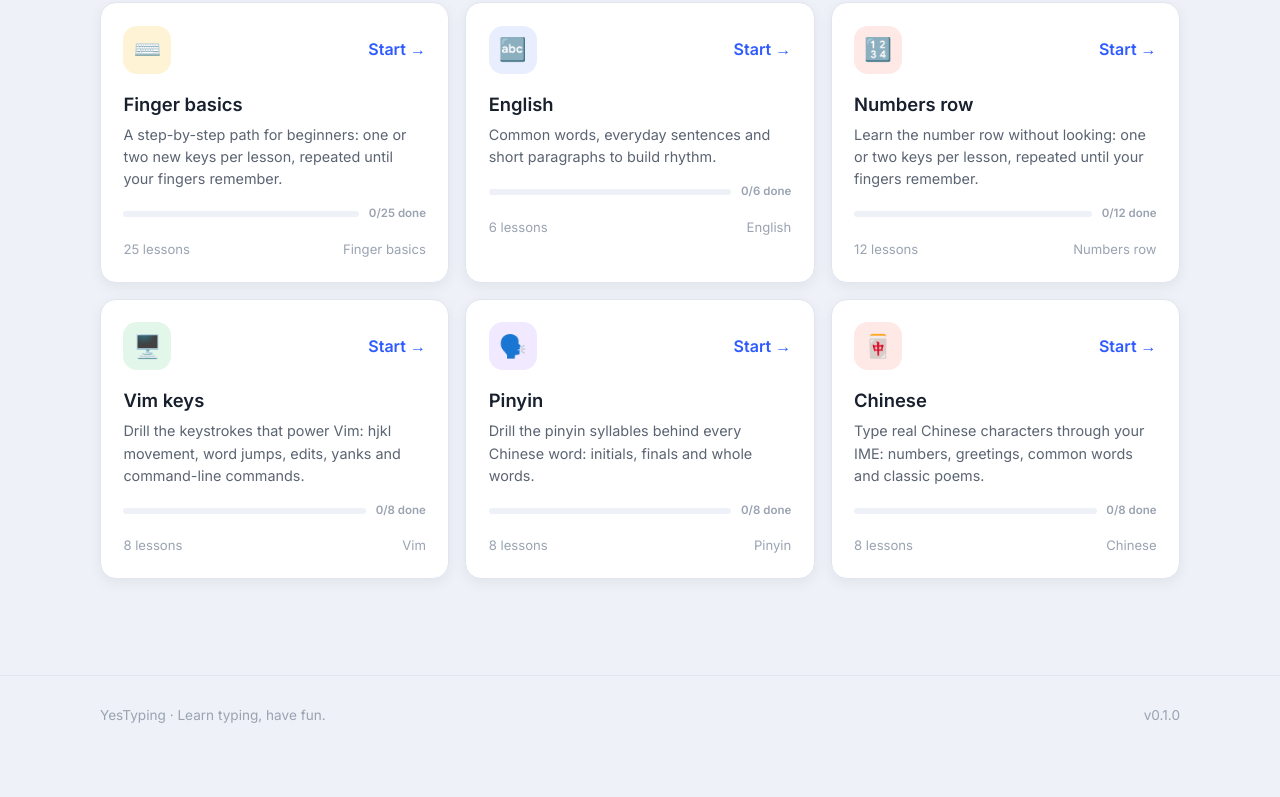
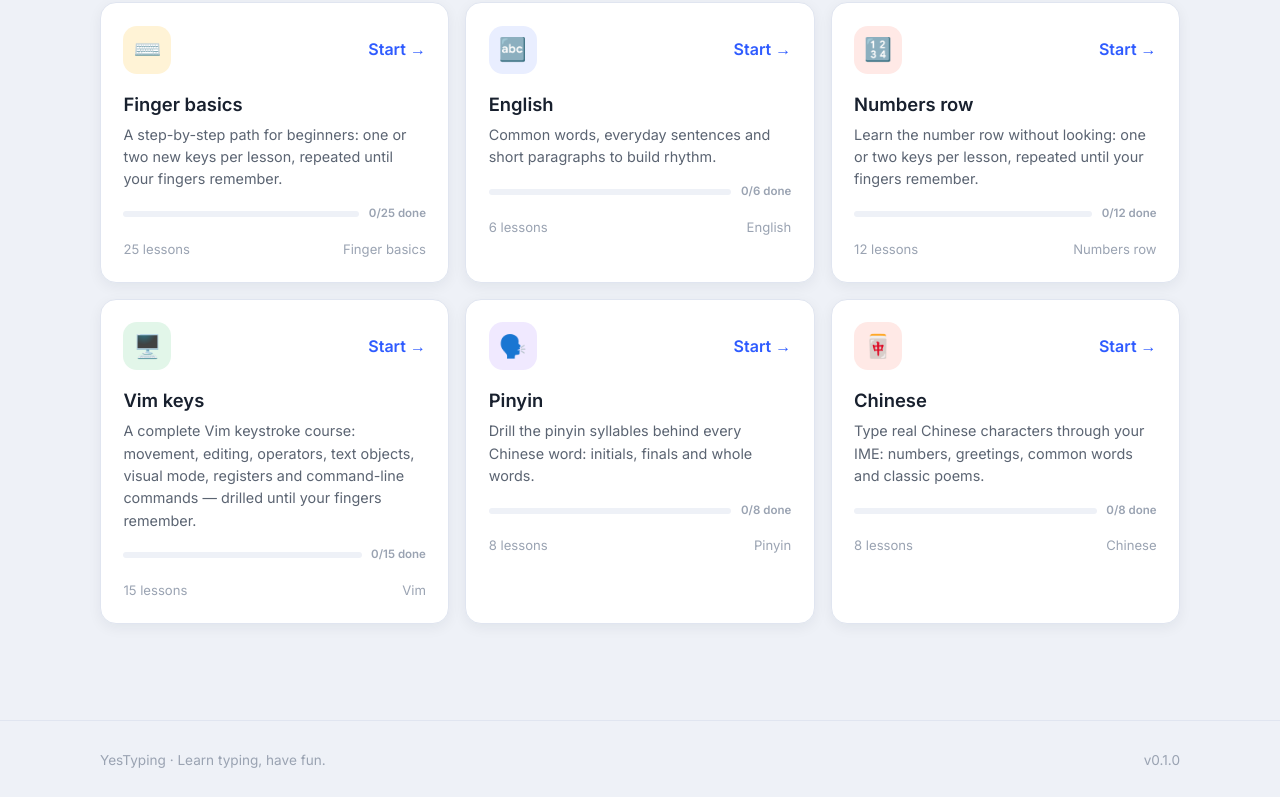
Before and after one commit to JosiahBristow/YesTyping, a React (Vite) app: page / in a window 1280 px wide. Shown: the part 1110-1907 px from the top of the page. Before the commit the page ends 1874 px from the top, so only its background shows below. Built offline with nearby package versions, Linux system fonts and the light colour scheme.

Commit message:
feat: expand Vim course to a full 15-lesson curriculum

```diff
--- a/src/features/courses/vim.ts
+++ b/src/features/courses/vim.ts
@@ -6,8 +6,8 @@ export const vimCourse: Course = {
   icon: '🖥️',
   title: { en: 'Vim keys', zh: 'Vim 键位' },
   desc: {
-    en: 'Drill the keystrokes that power Vim: hjkl movement, word jumps, edits, yanks and command-line commands.',
-    zh: '训练 Vim 的核心按键：hjkl 移动、词跳转、编辑、复制粘贴与命令行命令。',
+    en: 'A complete Vim keystroke course: movement, editing, operators, text objects, visual mode, registers and command-line commands — drilled until your fingers remember.',
+    zh: '完整的 Vim 按键课程：移动、编辑、操作符、文本对象、可视模式、寄存器与命令行命令，练到手指记住为止。',
   },
   lessons: [
     {
@@ -16,39 +16,74 @@ export const vimCourse: Course = {
       text: 'hjkl hjkl h j k l hh jj kk ll hjk lkj hjk lkj hjkl hjkl jkl hjk klh',
     },
     {
-      id: 'word-line-motion',
-      title: { en: 'Word & line motion', zh: '词与行移动' },
-      text: 'w b e wb be ew wbe ebw w b e 0 $ ^ 0$ $0 wbe 0w $e bw ew',
+      id: 'word-motion',
+      title: { en: 'Word motion: w b e', zh: '词移动：w b e' },
+      text: 'w b e ge wb be ew ge wbe ebw ge w b e ge wbe wb e ge wb be',
     },
     {
-      id: 'file-jumps',
-      title: { en: 'File jumps', zh: '文件跳转' },
-      text: 'gg G H M L ggG HML hm l gg G gg / n N /name n N gg G',
+      id: 'line-motion',
+      title: { en: 'Line motion: 0 $ ^', zh: '行移动：0 $ ^' },
+      text: '0 $ ^ 0$ $0 ^0 0w $e ^b 0 $ ^ 0$ 0w $e ^b $0 0^',
     },
     {
-      id: 'edit-delete',
-      title: { en: 'Edit & delete', zh: '编辑与删除' },
-      text: 'x r d cw dw dd cc xd dw dd cw cc x dw dd cw cc xr dc',
-    },
-    {
-      id: 'yank-put-undo',
-      title: { en: 'Yank, put & undo', zh: '复制粘贴与撤销' },
-      text: 'y p P u U yy pp yyp puu yP u U yy p P uu yy pp',
+      id: 'search',
+      title: { en: 'Search: / ? n N', zh: '搜索：/ ? n N' },
+      text: '/ n N ? n /name ?name N / n / n ? ? n /name ? N',
     },
     {
       id: 'insert-modes',
-      title: { en: 'Insert modes', zh: '插入模式' },
+      title: { en: 'Insert modes: i a o', zh: '插入模式：i a o' },
       text: 'i a o I A O ia oa io i a o I A O ioa ia aoi oai',
+    },
+    {
+      id: 'edit-keys',
+      title: { en: 'Edit keys: x r s', zh: '编辑键：x r s' },
+      text: 'x X s S xr xs r s xX x S xs s x r s x X s S xr',
+    },
+    {
+      id: 'undo-repeat',
+      title: { en: 'Undo & repeat: u U .', zh: '撤销与重复：u U .' },
+      text: 'u U . uU Uu u . u . u . uu UU .. u . u UU',
+    },
+    {
+      id: 'operators',
+      title: { en: 'Operators: d c y', zh: '操作符：d c y' },
+      text: 'd c y dd cc yy dw cw yw d c y dc yd dy dd cc yy',
+    },
+    {
+      id: 'operator-motions',
+      title: { en: 'Operator + motion', zh: '操作符 + 移动' },
+      text: 'dw d$ d0 cw c$ yw y$ dd yy d^ c^ y^ dw d$ cw dd yy',
+    },
+    {
+      id: 'text-objects',
+      title: { en: 'Text objects: iw i" it', zh: '文本对象：iw i" it' },
+      text: 'iw aw i" a" i( a( it at ciw diw yit cit di" ci" iw aw it',
+    },
+    {
+      id: 'visual-mode',
+      title: { en: 'Visual mode: v V', zh: '可视模式：v V' },
+      text: 'v V vw ve v$ vw y ve y v$ d vwy vw d v y d',
     },
     {
       id: 'counts',
       title: { en: 'Count prefixes', zh: '次数前缀' },
-      text: '2w 3e 4b 5j 6k 7h 8l 2dd 3yy 2dw 5cc 2w 3e 2dd 4b 5j',
+      text: '2w 3e 4b 5j 6k 7h 8l 2dd 3yy 2dw 5cc 3d$ 2ciw 4b 5j',
+    },
+    {
+      id: 'registers',
+      title: { en: 'Registers: "a', zh: '寄存器："a' },
+      text: '"a yy "b p "ay "a p "b p "0 yy "a p "b p "ay',
     },
     {
       id: 'command-mode',
       title: { en: 'Command mode', zh: '命令模式' },
-      text: ':w :q :wq :x :q! :wq! :w :q :wq :x :wq! :q! :w',
+      text: ':w :q :wq :x :q! :wq! :w :split :vsplit :bn :bd :wq :x',
+    },
+    {
+      id: 'vim-review',
+      title: { en: 'Vim review', zh: '综合练习' },
+      text: 'gg G 0 $ w b e /word n dd yy p u gg G :wq dd 3j 2dw ciw',
     },
   ],
 }
```
